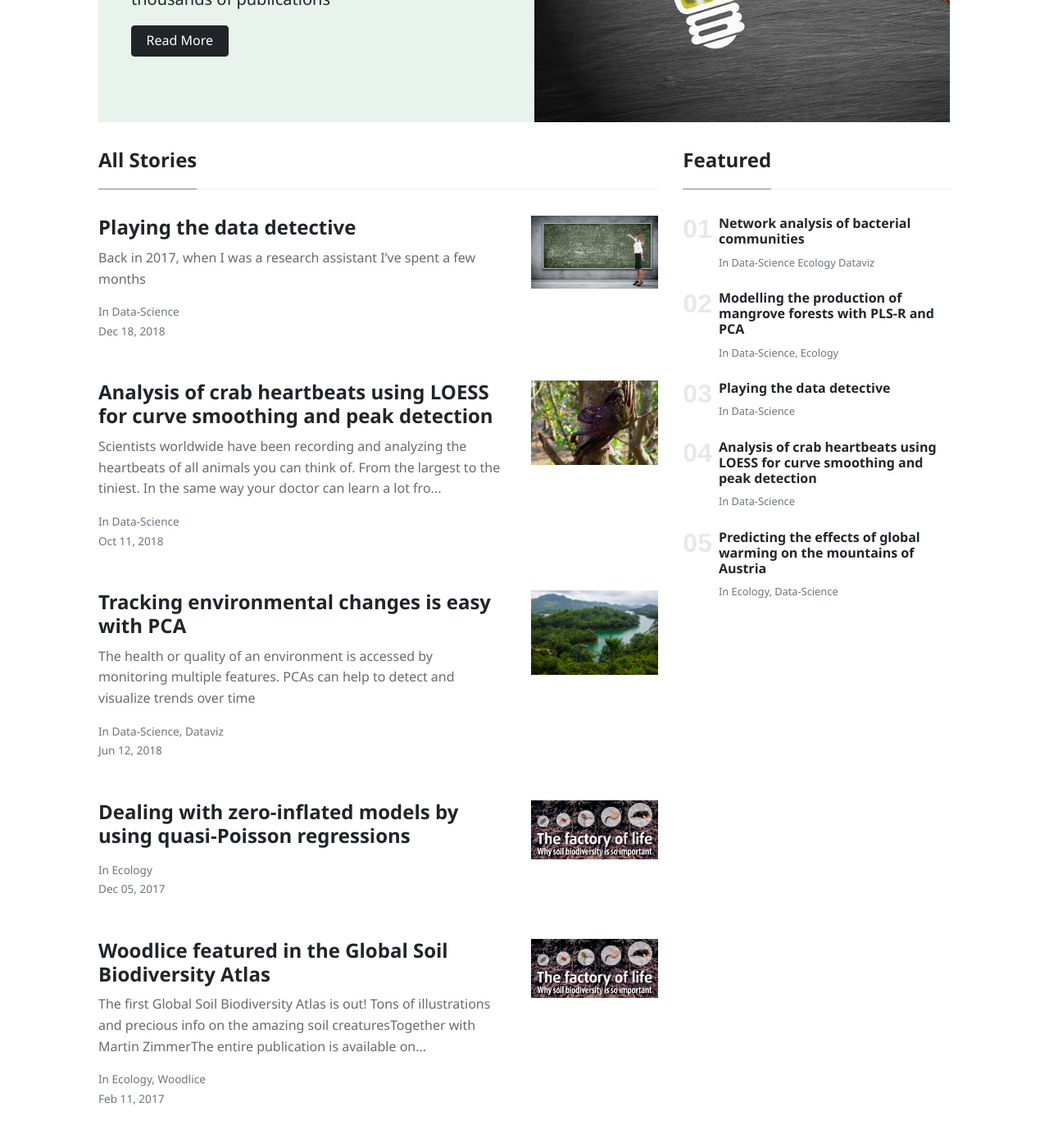
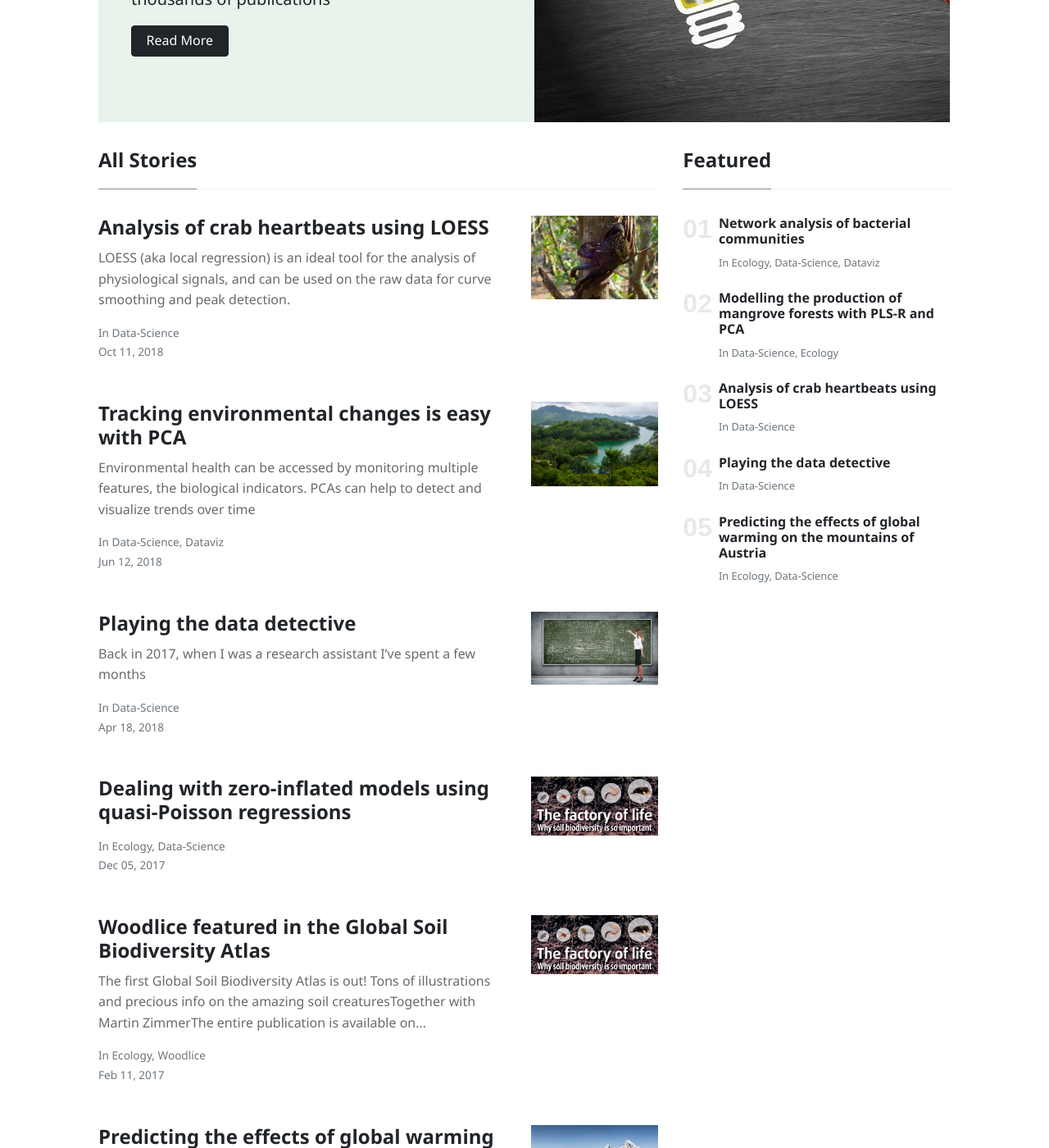
Before and after one commit to AlineQuadros/blog, a Jekyll site: the page built from index.html, in a window 1280 px wide and 1400 px high, scrolled down 824 px. Shown: the whole window at 82% size. Built offline with Jekyll 4.4.1, drawn with Linux system fonts in a browser that asks for light colours; nearby versions of some CDN libraries; the list of posts is cut into pages by our own code; some of the changed text lies outside the part shown.

Commit message:
post updates

```diff
--- a/_config.yml
+++ b/_config.yml
@@ -36,7 +36,7 @@ defaults:
     values:
       layout: post
       author: aline
-      avatar: /assets/images/avatar1.jpg
+      avatar: /assets/images/avatar.png
 
   # all pages
   - scope:
--- a/_posts/2018-06-12-tracking-environmental-changes-with-PCA.md
+++ b/_posts/2018-06-12-tracking-environmental-changes-with-PCA.md
@@ -6,20 +6,16 @@ categories: [ data-science, dataviz ]
 image: assets/images/HK-waters.jpg
 ---
 
-The health or quality of an environment is accessed by monitoring multiple features. PCAs can help to detect and visualize trends over time
+Environmental health can be accessed by monitoring multiple features, the biological indicators. PCAs can help to detect and visualize trends over time
 
 
-So, for water quality for instance, it might not be enough just to know that the concentration of nitrates is decreasing, or that the dissolved oxygen is increasing. The gist is to actually know how these features are *changing together*.
-
-
-The challenge
+To access the health of rivers, or water quality, for instance, it might not be enough just to know that the concentration of nitrates is decreasing, or that the dissolved oxygen is increasing. The challenge is to actually know how these features are *changing together*.
 
 To track changes over time of a set of highly correlated features (water quality parameters)
 
 How have I approached it?
 
-Most people involved with data science know PCA (principal component analysis) as a method of unsupervised learning. It is also used for dimensionality reduction. But particularly,
-I think PCAs are powerful tools for dataviz.
+Most people involved with data science know PCA (principal component analysis) as a method of unsupervised learning. It is also used for dimensionality reduction. But particularly, I think PCAs are powerful tools for dataviz and I used them in almost every analysis during the exploratory phase.
 
 
 Some code and useful libraries/packages that helped me (in R)
--- a/_posts/2018-10-11-analysis-crab-heartbeat-with-LOESS.md
+++ b/_posts/2018-10-11-analysis-crab-heartbeat-with-LOESS.md
@@ -1,14 +1,15 @@
 ---
 layout: post
-title:  "Analysis of crab heartbeats using LOESS for curve smoothing and peak detection"
+title:  "Analysis of crab heartbeats using LOESS"
 author: Aline
 categories: [ data-science ]
 image: assets/images/crab-tree.jpg
 tags: [featured]
 ---
 
+LOESS (aka local regression) is an ideal tool for the analysis of physiological signals, and can be used on the raw data for curve smoothing and peak detection.
 
-Scientists worldwide have been recording and analyzing the heartbeats of all animals you can think of. From the largest to the tiniest. In the same way your doctor can learn a lot from your health by monitoring your heart frequency, scientists can learn a lot about the physiology of animal too.
+Scientists worldwide have been recording and analyzing the heartbeats of all animals you can think of. From the largest to the tiniest ones. That's because, in the same way your doctor can learn a lot from your health by monitoring your heart frequency, scientists can learn a lot about the physiology of animal too.
 
 A couple years ago I collaborated on a project where scientists wanted to see how *mangrove crabs* were being affected by global warming. They used a system that records the heartbeats by an infra-red sensor attached to the crabs’ carapace connected to an oscilloscope. ) to get the crab's heartbeats by attaching small sensors to the crabs' back (_fun fact_ the crab's heart is not located on its "chest" but rather on its "back"). The crabs were then confined to a space where one or more environmental features were being manipulated. In this case, it was the water temperature. The experiment can be repeated with diferent individuals, different species, under diferent conditions, depending on the *research question*.
 
--- a/index.html
+++ b/index.html
@@ -1,9 +1,9 @@
 ---
-title: "Mundana Free Jekyll Theme"
+title: "Bits of data science and ecology"
 layout: default
 pagination:
     enabled: true
-description: "A great Jekyll theme developed by Sal @wowthemesnet."
+description: "A mix of old and new data analysis tools and how they can be combined to answer cool ecological questions"
 ---
 
 
```
Also changed, not shown: _posts/2017-12-05-zero-inflated-models-quasi-poisson.md (+2 -2 lines), _posts/2019-01-26-network-analysis-bacterial-communities.md (+2 -2 lines), _posts/2018-04-18-playing-data-detective.md (renamed from _posts/2018-12-18-playing-data-detective.md).
